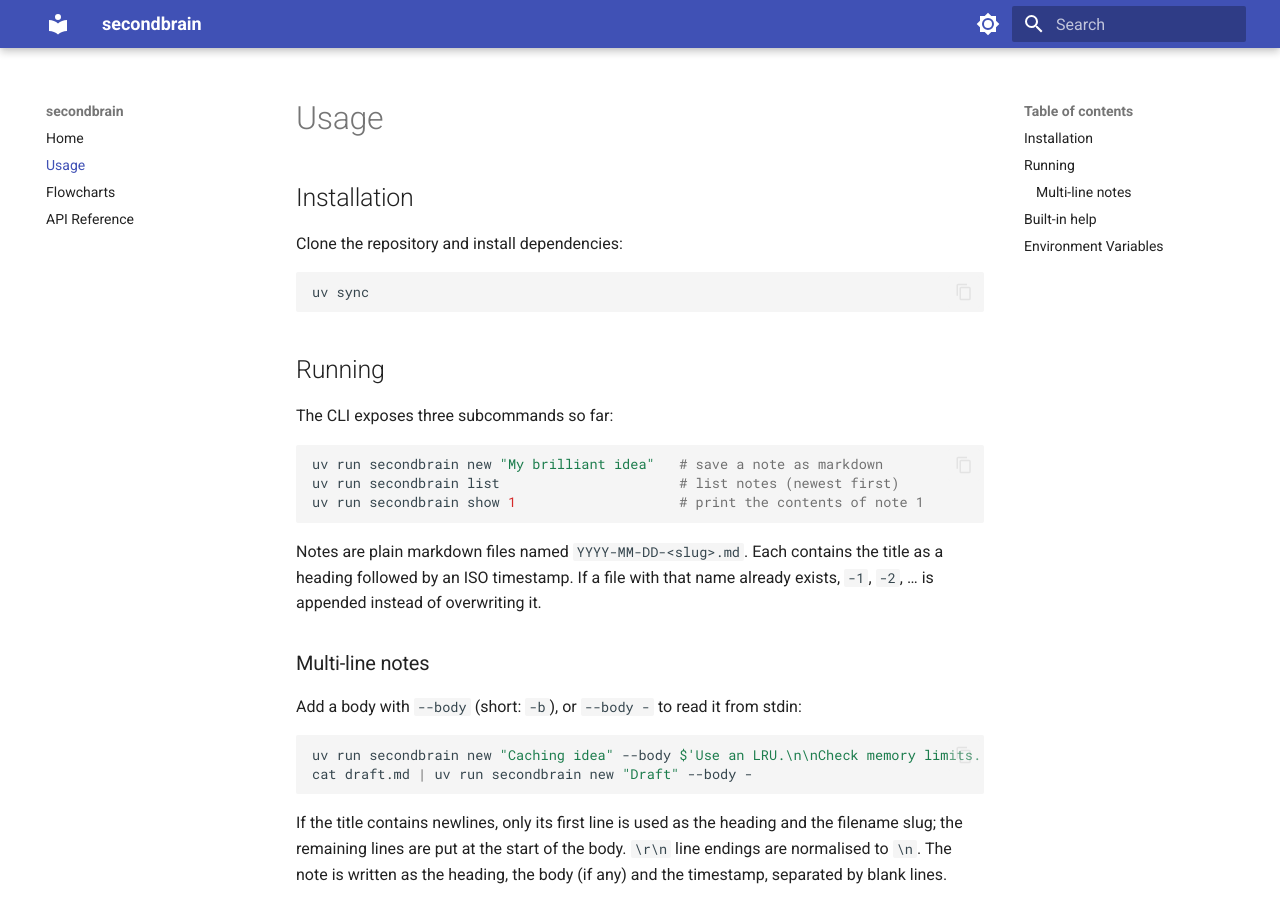
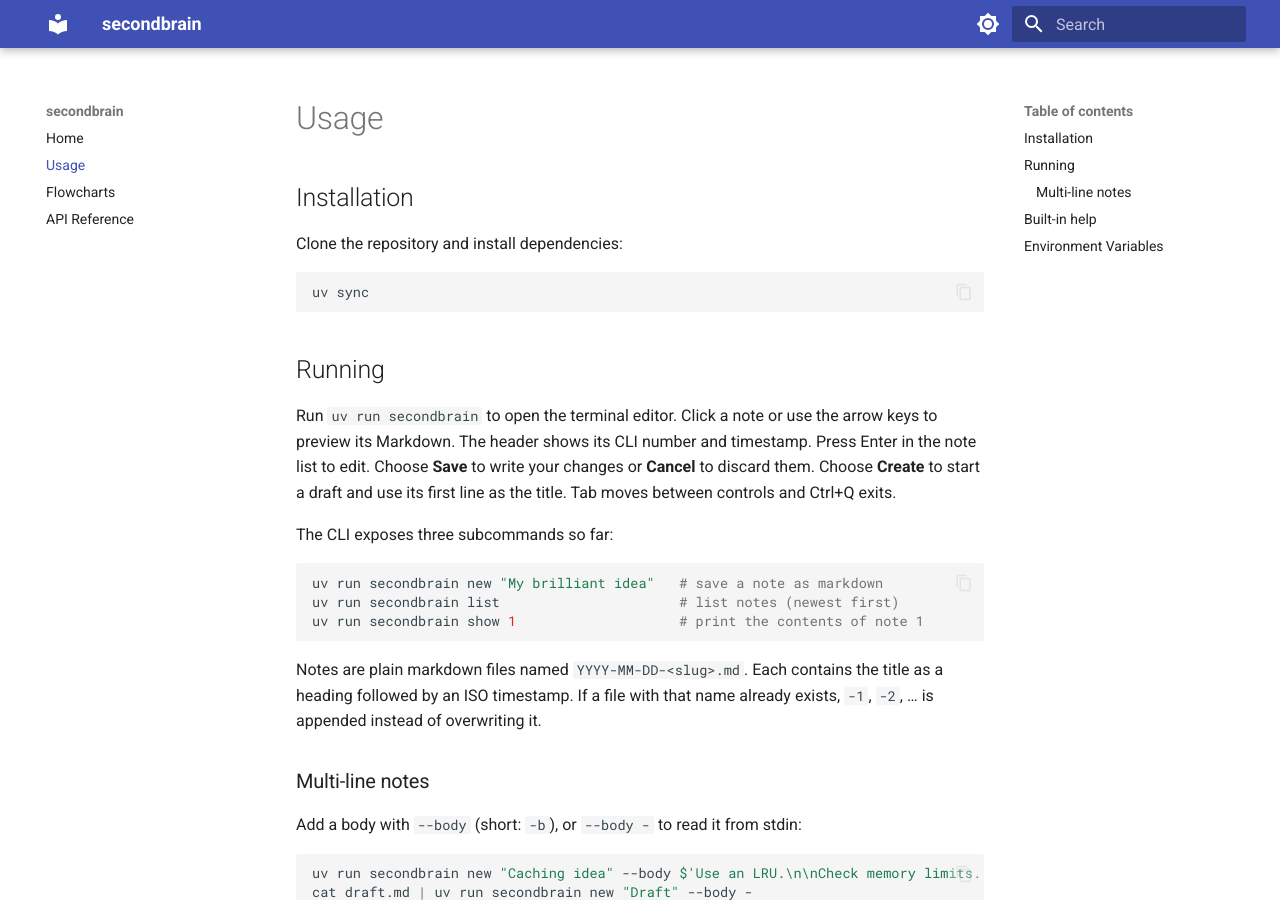
Before and after one commit to acsany/sb-nov, an MkDocs documentation site: the page built from docs/usage.md, in a window 1280 px wide and 900 px high. Built offline with MkDocs 1.6.1 and Material for MkDocs 9.7.7, drawn with Linux system fonts in a browser that asks for light colours.

Commit message:
docs: describe terminal editor controls

````diff
--- a/docs/usage.md
+++ b/docs/usage.md
@@ -9,6 +9,12 @@ uv sync
 ```
 
 ## Running
+
+Run `uv run secondbrain` to open the terminal editor. Click a note or use the
+arrow keys to preview its Markdown. The header shows its CLI number and timestamp.
+Press Enter in the note list to edit. Choose **Save** to write your changes or
+**Cancel** to discard them. Choose **Create** to start a draft and use its first
+line as the title. Tab moves between controls and Ctrl+Q exits.
 
 The CLI exposes three subcommands so far:
 
````
Also changed, not shown: README.md (+6 -0 lines).
